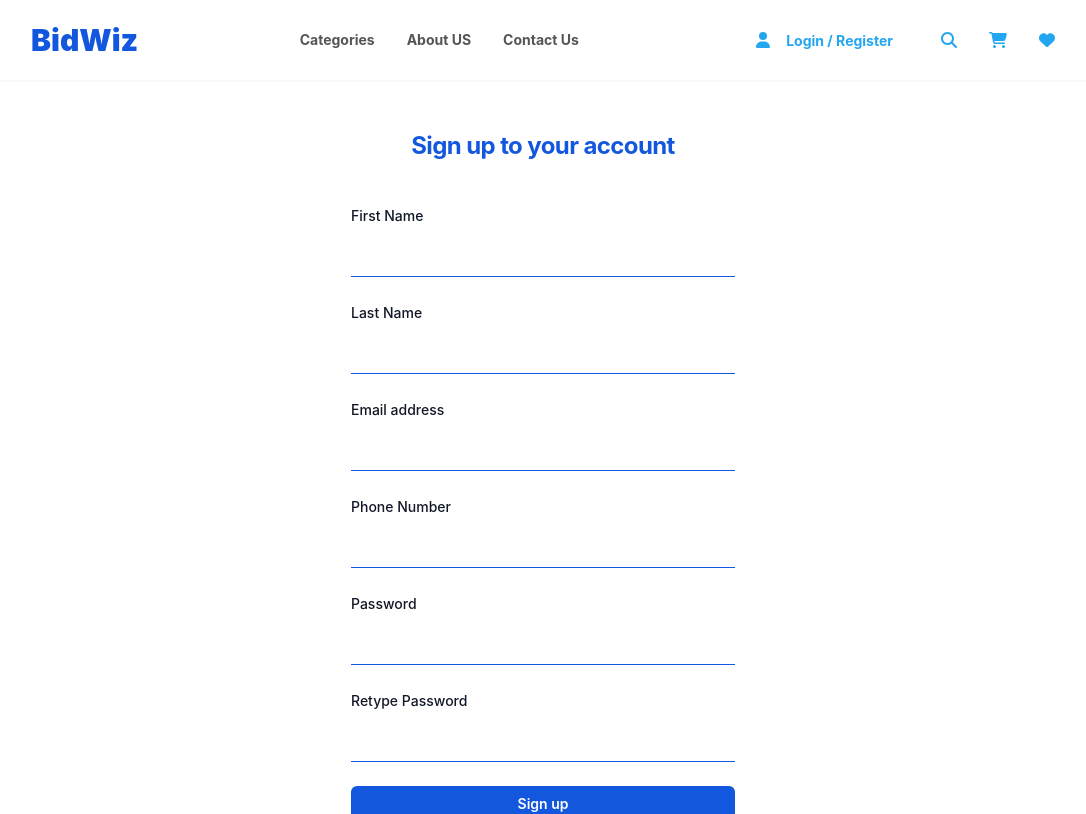
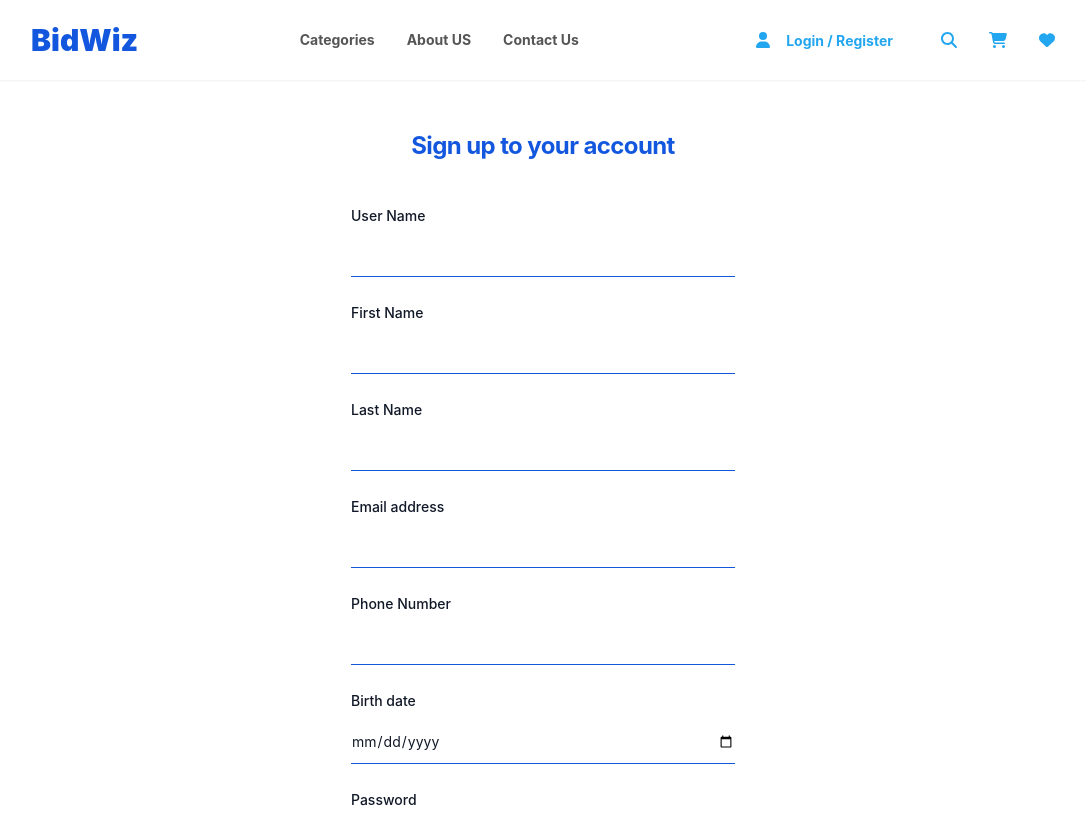
Before and after one commit to yashEra/bidwiz-2.0, a React (Create React App) app: page /signup in a window 1280 px wide. Shown: the top 814 px of the page, without its empty margins (97-1183 px from the left). Built offline with nearby package versions, Linux system fonts and the light colour scheme.

Commit message:
user logout

```diff
--- a/package.json
+++ b/package.json
@@ -10,6 +10,7 @@
     "@testing-library/react": "^13.4.0",
     "@testing-library/user-event": "^13.5.0",
     "axios": "^1.6.5",
+    "js-cookie": "^3.0.5",
     "react": "^18.2.0",
     "react-dom": "^18.2.0",
     "react-icons": "^4.12.0",
--- a/src/App.js
+++ b/src/App.js
@@ -9,20 +9,54 @@ import Categories from "./pages/Categories";
 import SignUp from "./pages/Signup";
 import ProductDes from "./pages/Product";
 import NoPage from "./pages/NoPage";
+import axios from "axios";
+import Cookies from 'js-cookie';
+import PrivateRoute from "./utils/PrivateRoute";
+
+axios.defaults.withCredentials = true;
+
+// if auth token available then config
+axios.interceptors.request.use(
+  (config) => {
+    // const authToken = 'test';
+    const authToken = Cookies?.get('token');
+
+    if (authToken) {
+      config.headers.Authorization = `Token ${authToken}`;
+    }
+
+    return config;
+  },
+  (error) => {
+    if (axios.isCancel(error)) {
+      console.error('Request canceled:', error.message);
+    } else if (error.response) {
+      console.error('Server responded with an error:', error.response.data);
+      console.error('Status code:', error.response.status);
+    } else if (error.request) {
+      console.error('No response received:', error.request);
+    } else {
+      console.error('Request setup error:', error.message);
+    }
+    return Promise.reject(error);
+  }
+);
 
 function App() {
   return (
     <div className="">
       <BrowserRouter>
         <Routes>
-          <Route index element={<Home/>} />
-          <Route path="contact" element={<Contact/>} />
-          <Route path="about" element={<About/>} />
-          <Route path="login" element={<Login/>} />
-          <Route path="categories" element={<Categories/>} />
-          <Route path="signup" element={<SignUp/>} />
-          <Route path="product-des" element={<ProductDes/>} />
-          <Route path="*" element={<NoPage/>} />
+          <Route index element={<Home />} />
+          <Route path="contact" element={<Contact />} />
+          <Route path="about" element={<About />} />
+          <Route path="login" element={<Login />} />
+          <Route path="signup" element={<SignUp />} />
+          <Route element={<PrivateRoute />} >
+            <Route path="categories" element={<Categories />} />
+            <Route path="product-des" element={<ProductDes />} />
+          </Route>
+          <Route path="*" element={<NoPage />} />
         </Routes>
       </BrowserRouter>
     </div>
--- a/src/pages/Login.jsx
+++ b/src/pages/Login.jsx
@@ -2,8 +2,14 @@ import React, { useState } from 'react';
 import axios from 'axios';
 import Footer from "../components/footer/Footer";
 import NavBar from "../components/navbar/Navbar";
+import Cookies from 'js-cookie';
+import { useNavigate } from 'react-router-dom';
+
 
 const Login = () => {
+
+  const navigate = useNavigate()
+
   const [formData, setFormData] = useState({
     email: '',
     password: '',
@@ -18,9 +24,13 @@ const Login = () => {
     e.preventDefault();
 
     try {
-      const response = await axios.post('http://127.0.0.1:8000/users/login-user/', formData);
+      const response = await axios.post('http://127.0.0.1:8000/users/login/', formData);
 
       console.log(response.data);
+      Cookies.set('token', response.data.token, { expires: 7 });
+      navigate('/')
+
+
     } catch (error) {
       console.error('Error submitting form:', error);
     }
--- a/src/pages/Signup.jsx
+++ b/src/pages/Signup.jsx
@@ -2,13 +2,18 @@ import React, { useState } from "react";
 import axios from "axios";
 import Footer from "../components/footer/Footer";
 import NavBar from "../components/navbar/Navbar";
+import { useNavigate } from "react-router-dom";
 
 const SignUp = () => {
+  const navigate = useNavigate()
+
   const [formData, setFormData] = useState({
     firstName: "",
     lastName: "",
     email: "",
+    username:"",
     phoneNumber: "",
+    birth_date:"",
     password: "",
     retypePassword: "",
   });
@@ -34,6 +39,7 @@ const SignUp = () => {
         data
       );
       console.log(response.data);
+      navigate('/')
     } catch (error) {
       console.error("Error submitting form:", error);
     }
@@ -50,6 +56,26 @@ const SignUp = () => {
 
         <div className="mt-10 sm:mx-auto sm:w-full sm:max-w-sm">
           <form className="space-y-6" onSubmit={handleSubmit}>
+            <div>
+              <label
+                htmlFor="firstname"
+                className="block text-sm font-medium leading-6 text-gray-900"
+              >
+                User Name
+              </label>
+              <div className="mt-2">
+                <input
+                  id="firstname"
+                  name="username"
+                  type="text"
+                  autoComplete="text"
+                  required
+                  value={formData.username}
+                  onChange={handleChange}
+                  className="peer block w-full appearance-none border-0 border-b border-[#1357DE] bg-transparent py-2.5 px-0 text-sm text-gray-900 focus:border-[#23A6F0] focus:outline-none focus:ring-0"
+                />
+              </div>
+            </div>
             <div>
               <label
                 htmlFor="firstname"
@@ -132,6 +158,26 @@ const SignUp = () => {
             </div>
             <div>
               <label
+                htmlFor="phonenumber"
+                className="block text-sm font-medium leading-6 text-gray-900"
+              >
+                Birth date
+              </label>
+              <div className="mt-2">
+                <input
+                  id="phonenumber"
+                  name="birth_date"
+                  type="date"
+                  autoComplete="number"
+                  required
+                  value={formData.birth_date}
+                  onChange={handleChange}
+                  className="peer block w-full appearance-none border-0 border-b border-[#1357DE] bg-transparent py-2.5 px-0 text-sm text-gray-900 focus:border-[#23A6F0] focus:outline-none focus:ring-0"
+                />
+              </div>
+            </div>
+            <div>
+              <label
                 htmlFor="password"
                 className="block text-sm font-medium leading-6 text-gray-900"
               >
--- /dev/null
+++ b/src/utils/PrivateRoute.js
@@ -0,0 +1,14 @@
+import React from 'react'
+import { Outlet, Navigate } from 'react-router-dom'
+import Cookies from 'js-cookie';
+
+export default function PrivateRoute() {
+
+  const authToken = Cookies.get('token');
+
+  console.log(authToken)
+
+  return (
+    (authToken) ? <Outlet /> : <Navigate to={'/login'} />
+  )
+}
```
Also changed, not shown: 1 other file (tests, documents, lock files or other folders).
